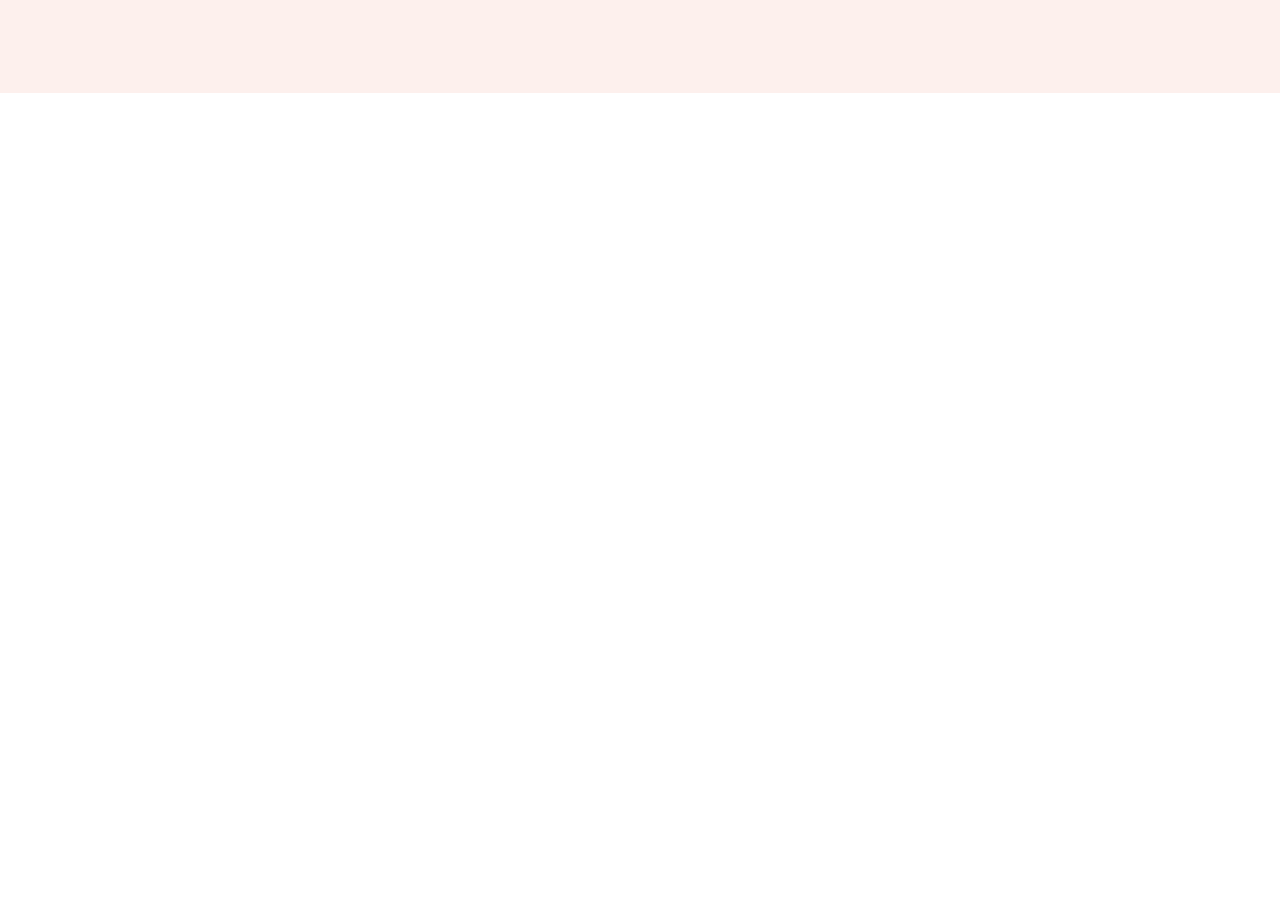
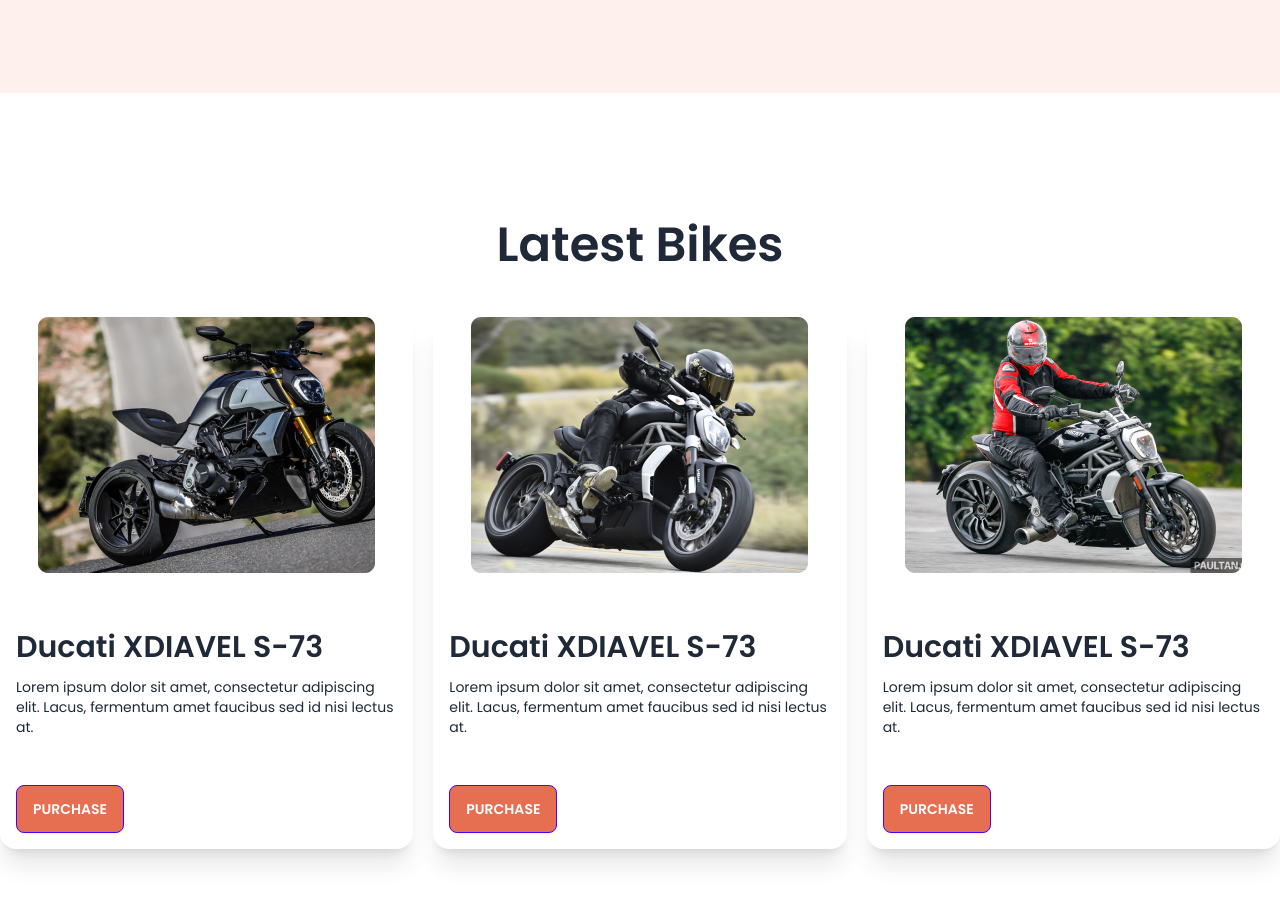
Before and after one commit to barta3235/M3_m13_secondtime_tailwind_daisyUI_Bikepage, a plain HTML site: page index.html in a window 1280 px wide. Shown: the part 529-1432 px from the top of the page. Before the commit the page ends 800 px from the top, so only its background shows below. Drawn offline with nearby package versions, Linux system fonts and the light colour scheme.

Commit message:
latest bike section

```diff
--- a/index.html
+++ b/index.html
@@ -172,15 +172,66 @@
         </div>
 
 
-
     </header>
 
 
 
 
 
-    <main class="md:container md:mx-auto">
+    <main class="md:container md:mx-auto lg:container lg:mx-auto">
 
+      <!-- featured bike -->
+      <section>
+
+      </section>
+
+        <!-- latest news section -->
+      <section class="mb-32">
+
+        <h3 class="text-5xl font-semibold mt-32 mb-12 text-center">Latest Bikes</h3>
+
+        <div class="grid grid-cols-1 md:grid-cols-2 lg:grid-cols-3 gap-5">
+
+          <!-- first card -->
+          <div class="card card-compact bg-base-100 shadow-xl">
+            <figure><img src="./images/others/latest1.png" alt="Shoes" /></figure>
+            <div class="card-body">
+              <h2 class="card-title text-3xl mt-10 mb-3">Ducati XDIAVEL S-73</h2>
+              <p class="mb-10">Lorem ipsum dolor sit amet, consectetur adipiscing elit. Lacus, fermentum amet faucibus sed id nisi lectus at.</p>
+              <div class="card-actions">
+                <button class="btn btn-primary bg-[#E76F51] uppercase text-white">Purchase</button>
+              </div>
+            </div>
+          </div>
+
+           <!-- second card -->
+           <div class="card card-compact bg-base-100 shadow-xl">
+            <figure><img src="./images/others/latest2.png" alt="Shoes" /></figure>
+            <div class="card-body">
+              <h2 class="card-title text-3xl mt-10 mb-3">Ducati XDIAVEL S-73</h2>
+              <p class="mb-10">Lorem ipsum dolor sit amet, consectetur adipiscing elit. Lacus, fermentum amet faucibus sed id nisi lectus at.</p>
+              <div class="card-actions">
+                <button class="btn btn-primary bg-[#E76F51] uppercase text-white">Purchase</button>
+              </div>
+            </div>
+          </div>
+
+           <!-- third card -->
+           <div class="card card-compact bg-base-100 shadow-xl">
+            <figure><img src="./images/others/latest3.png" alt="Shoes" /></figure>
+            <div class="card-body">
+              <h2 class="card-title text-3xl mt-10 mb-3">Ducati XDIAVEL S-73</h2>
+              <p class="mb-10">Lorem ipsum dolor sit amet, consectetur adipiscing elit. Lacus, fermentum amet faucibus sed id nisi lectus at.</p>
+              <div class="card-actions">
+                <button class="btn btn-primary bg-[#E76F51] uppercase text-white">Purchase</button>
+              </div>
+            </div>
+          </div>
+
+
+        </div>
+
+      </section>
     </main>
 
 
```
